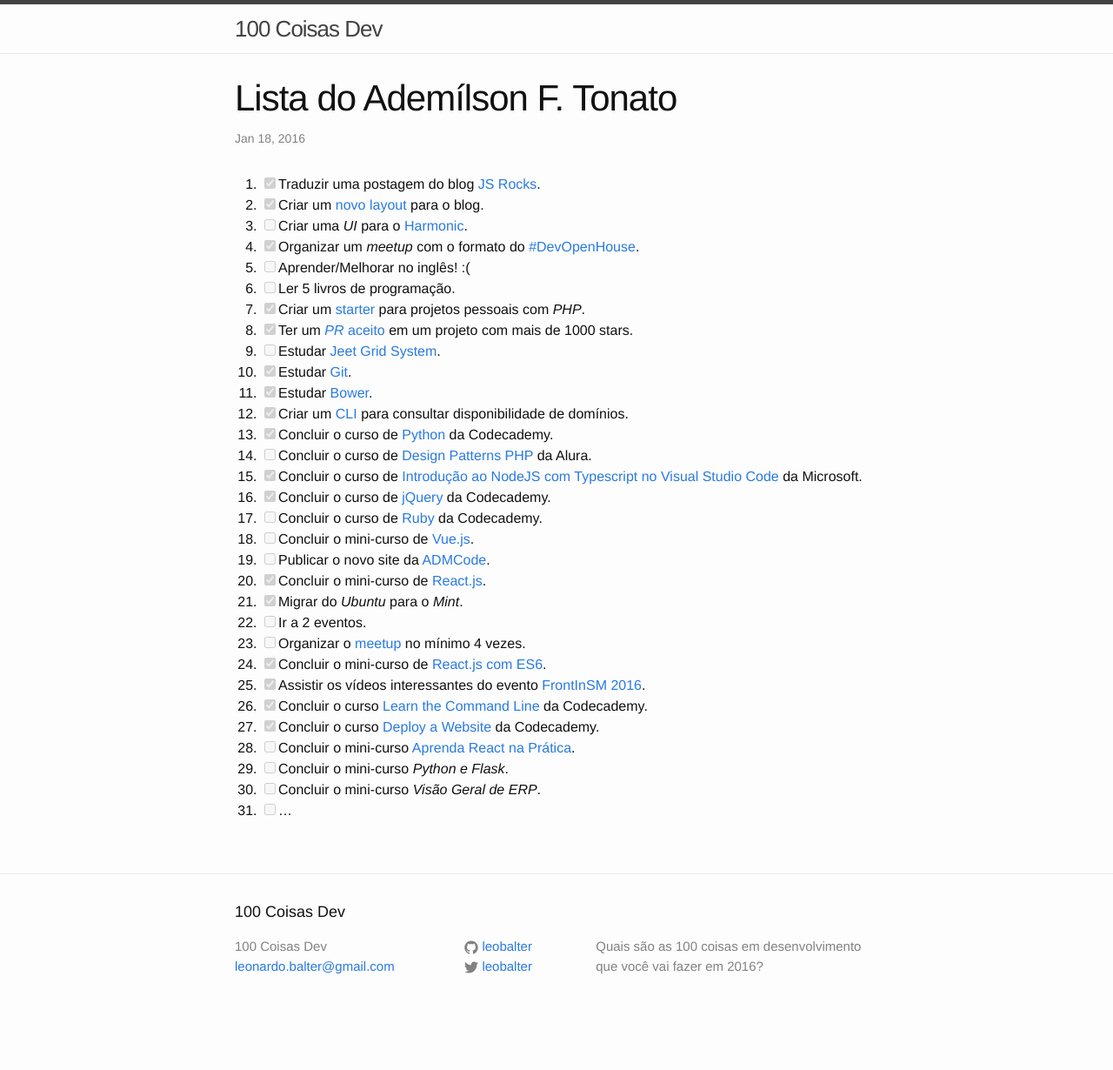
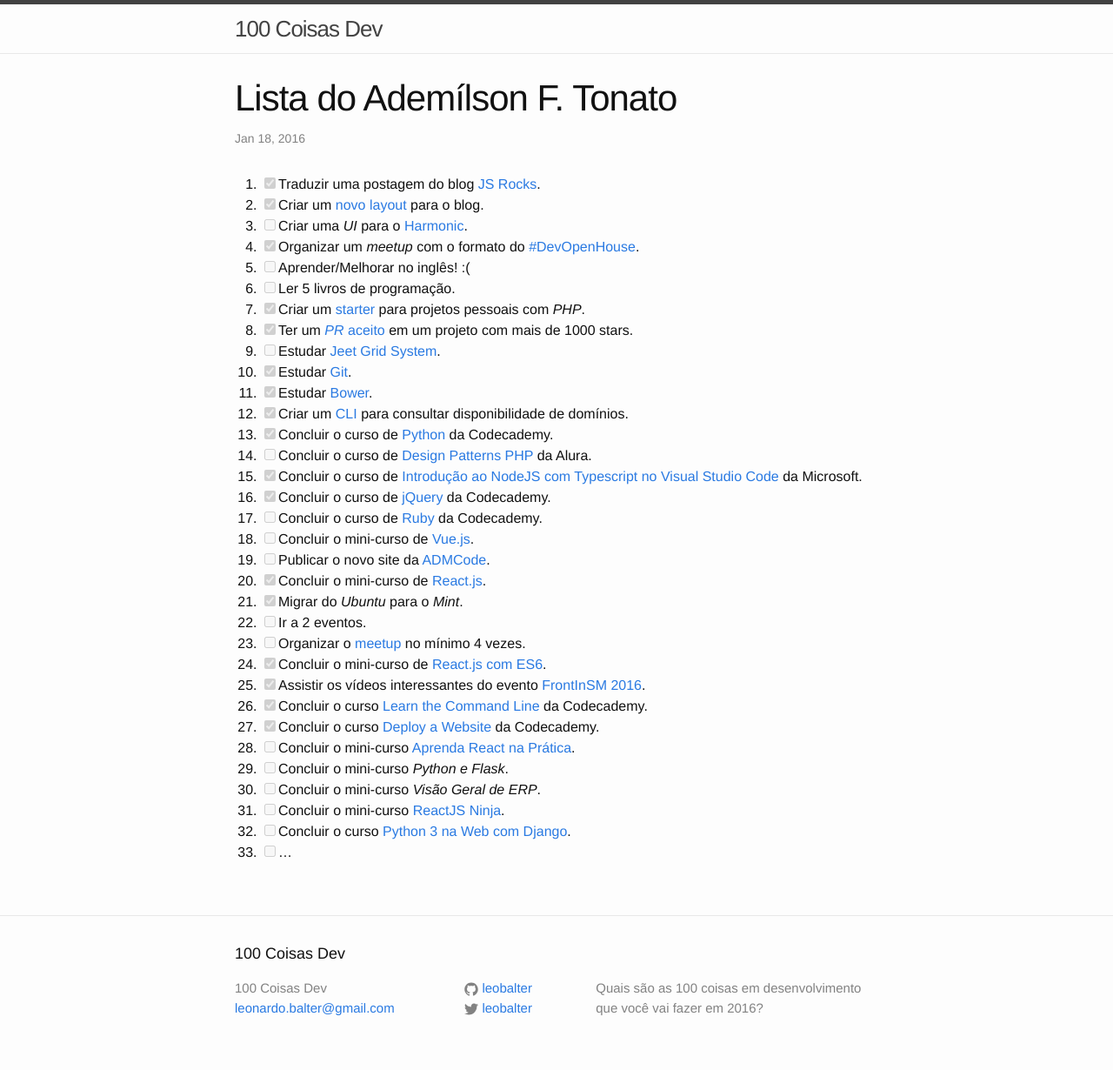
Before and after one commit to leobalter/100-coisas-dev, a Jekyll site: the page built from _posts/listas/2016-01-18-ftonato.markdown, in a window 1280 px wide. Shown: the whole page at 87% size. Built offline with Jekyll 4.4.1, drawn with Linux system fonts in a browser that asks for light colours; before the commit the page ends 1182 px from its top, so only the background shows below that.

Commit message:
Adicionar dois novos cursos (ReactJS e Django)

```diff
--- a/_posts/listas/2016-01-18-ftonato.markdown
+++ b/_posts/listas/2016-01-18-ftonato.markdown
@@ -35,4 +35,6 @@ categories: listas
 28. [ ] Concluir o mini-curso [Aprenda React na Prática](http://kodezilla.com/courses/introducao-ao-react).
 29. [ ] Concluir o mini-curso *Python e Flask*.
 30. [ ] Concluir o mini-curso *Visão Geral de ERP*.
-31. [ ] ...
+31. [ ] Concluir o mini-curso [ReactJS Ninja](https://www.youtube.com/playlist?list=PLr4c053wuXU-mP3W_Z8EX_MLaHktns4jf).
+32. [ ] Concluir o curso [Python 3 na Web com Django](https://www.udemy.com/python-3-na-web-com-django-basico-intermediario/).
+33. [ ] ...
```
